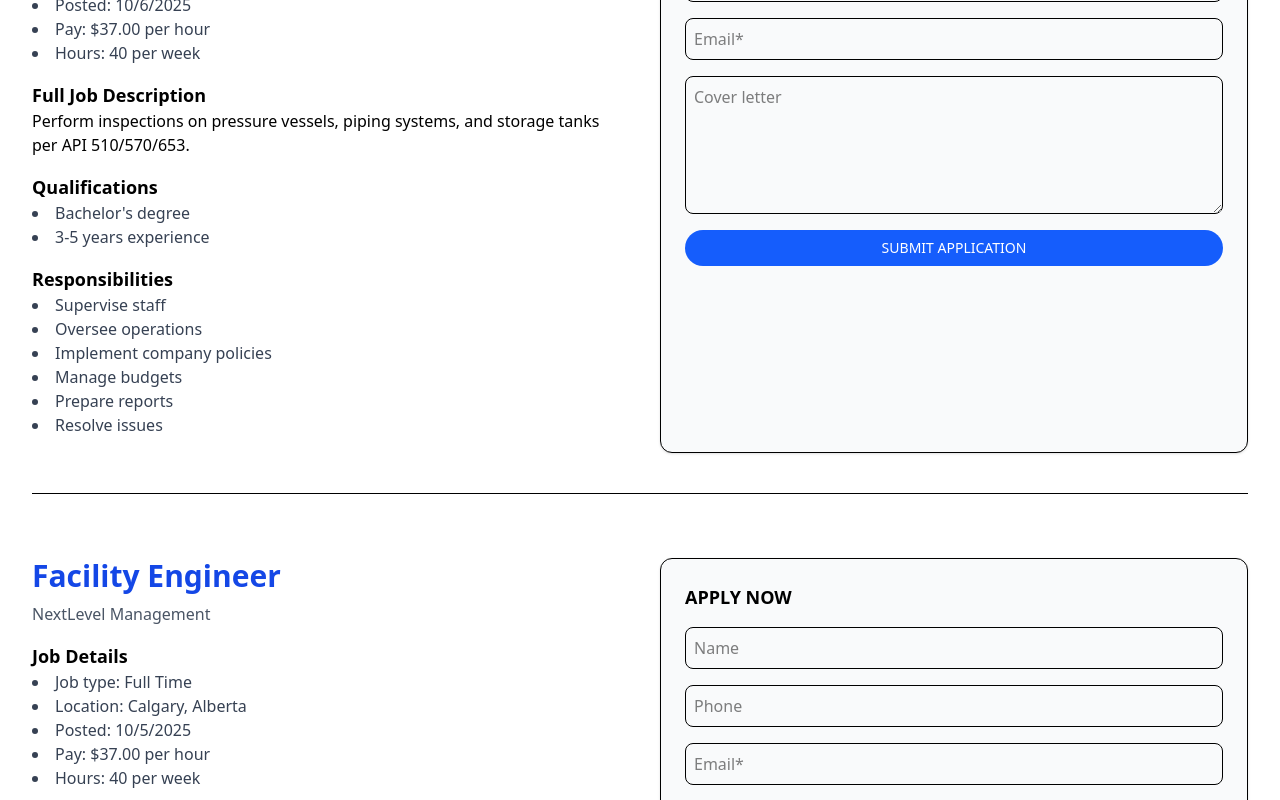
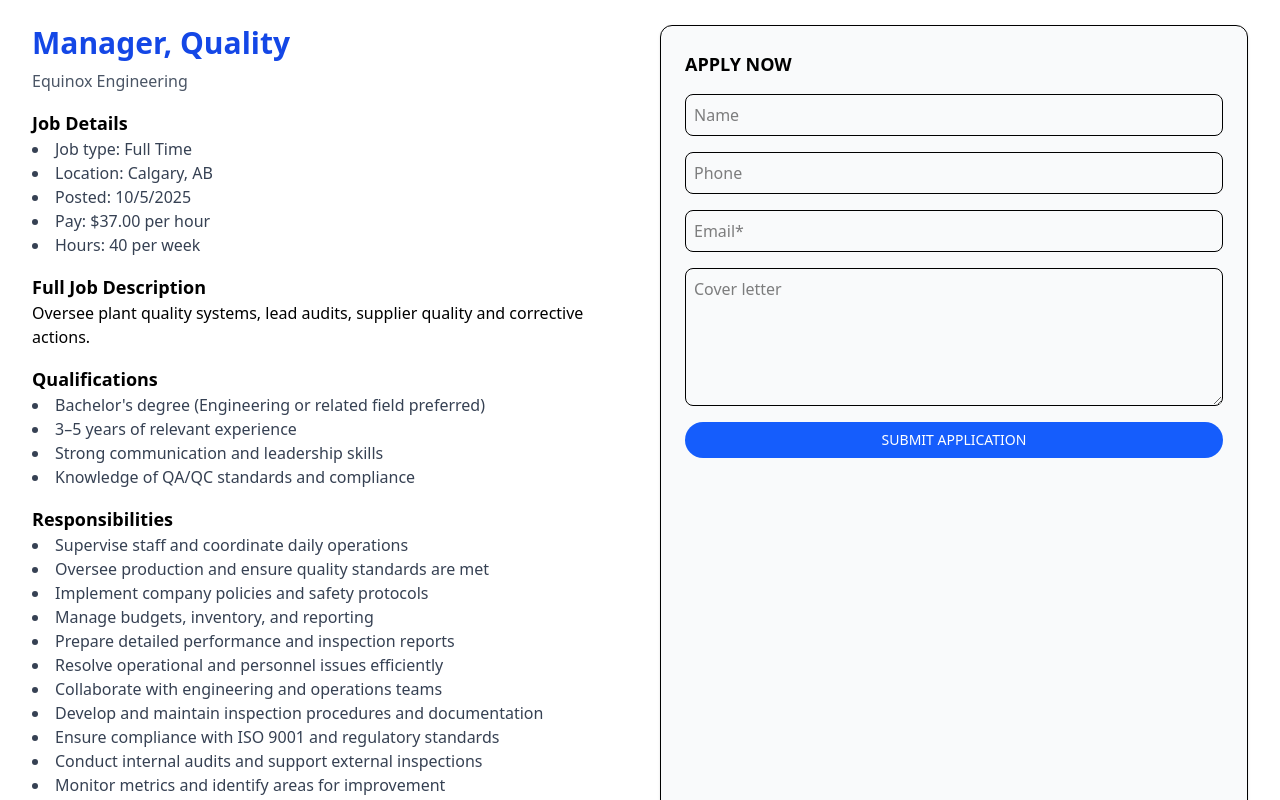
Before and after one commit to Shubham-juris/abnormalcareer, a React (Vite) app in the folder abnormal/: page /jobs in a window 1280 px wide. Shown: the part 1060-1860 px from the top of the page. Built offline with nearby package versions, Linux system fonts and the light colour scheme.

Commit message:
add post

```diff
--- a/abnormal/src/Home/AllJobsPage.jsx
+++ b/abnormal/src/Home/AllJobsPage.jsx
@@ -5,14 +5,15 @@
   const [jobs, setJobs] = useState([]);
 
   useEffect(() => {
-    const formattedJobs = jobsData.map(job => ({
+    const formattedJobs = jobsData.map((job) => ({
       ...job,
       posted: new Date(job.posted),
     }));
     setJobs(formattedJobs);
   }, []);
 
-  if (jobs.length === 0) return <p className="text-center mt-10">Loading...</p>;
+  if (jobs.length === 0)
+    return <p className="text-center mt-10">Loading...</p>;
 
   return (
     <section className="p-8 max-w-7xl mx-auto">
@@ -23,13 +24,15 @@
           <div key={job.id} className="grid md:grid-cols-2 gap-10 border-b pb-10">
             {/* LEFT SIDE - Job Information */}
             <div>
-              <h2 className="text-3xl font-bold text-blue-700 mb-2">{job.title}</h2>
-              <p className="text-gray-600 mb-4">NextLevel Management</p>
+              <h2 className="text-3xl font-bold text-blue-700 mb-2">
+                {job.title}
+              </h2>
+              <p className="text-gray-600 mb-4">{job.company}</p>
 
               <h3 className="font-semibold text-lg">Job Details</h3>
               <ul className="list-disc list-inside mb-4 text-gray-700">
                 <li>Job type: {job.type}</li>
-                <li>Location: Calgary, Alberta</li>
+                <li>Location: {job.location}</li>
                 <li>Posted: {job.posted.toLocaleDateString()}</li>
                 <li>Pay: $37.00 per hour</li>
                 <li>Hours: 40 per week</li>
@@ -40,18 +43,26 @@
 
               <h3 className="font-semibold text-lg">Qualifications</h3>
               <ul className="list-disc list-inside mb-4 text-gray-700">
-                <li>Bachelor's degree</li>
-                <li>3-5 years experience</li>
+                <li>Bachelor's degree (Engineering or related field preferred)</li>
+                <li>3–5 years of relevant experience</li>
+                <li>Strong communication and leadership skills</li>
+                <li>Knowledge of QA/QC standards and compliance</li>
               </ul>
 
               <h3 className="font-semibold text-lg">Responsibilities</h3>
               <ul className="list-disc list-inside mb-4 text-gray-700">
-                <li>Supervise staff</li>
-                <li>Oversee operations</li>
-                <li>Implement company policies</li>
-                <li>Manage budgets</li>
-                <li>Prepare reports</li>
-                <li>Resolve issues</li>
+                <li>Supervise staff and coordinate daily operations</li>
+                <li>Oversee production and ensure quality standards are met</li>
+                <li>Implement company policies and safety protocols</li>
+                <li>Manage budgets, inventory, and reporting</li>
+                <li>Prepare detailed performance and inspection reports</li>
+                <li>Resolve operational and personnel issues efficiently</li>
+                <li>Collaborate with engineering and operations teams</li>
+                <li>Develop and maintain inspection procedures and documentation</li>
+                <li>Ensure compliance with ISO 9001 and regulatory standards</li>
+                <li>Conduct internal audits and support external inspections</li>
+                <li>Monitor metrics and identify areas for improvement</li>
+                <li>Communicate effectively with senior management and clients</li>
               </ul>
             </div>
 
--- a/abnormal/src/data/Jobs.json
+++ b/abnormal/src/data/Jobs.json
@@ -1,4 +1,124 @@
 [
+  {
+    "id": "qc_manager_calgary_1001",
+    "title": "Quality Control Manager",
+    "type": "Full Time",
+    "posted": "2025-10-06T10:30:00Z",
+    "description": "Lead quality control operations in drilling tools manufacturing. Ensuring standards and inspections.",
+    "location": "Calgary, AB",
+    "company": "Western Drilling Tools Inc.",
+    "source": "indeed (inspired)"
+  },
+  {
+    "id": "quality_manager_equinox_1002",
+    "title": "Manager, Quality",
+    "type": "Full Time",
+    "posted": "2025-10-05T09:00:00Z",
+    "description": "Oversee plant quality systems, lead audits, supplier quality and corrective actions.",
+    "location": "Calgary, AB",
+    "company": "Equinox Engineering",
+    "source": "indeed (inspired)"
+  },
+  {
+    "id": "lead_quality_equinox_1003",
+    "title": "Lead, Quality",
+    "type": "Full Time",
+    "posted": "2025-10-04T12:15:00Z",
+    "description": "Lead QA/QC team for manufacturing projects; develop inspection plans and train inspectors.",
+    "location": "Calgary, AB",
+    "company": "Equinox Engineering",
+    "source": "indeed (inspired)"
+  },
+  {
+    "id": "qc_compliance_edmonton_1004",
+    "title": "QC & Compliance Manager",
+    "type": "Full Time",
+    "posted": "2025-10-06T14:20:00Z",
+    "description": "Manage quality compliance and regulatory reporting across Alberta operations.",
+    "location": "Edmonton, AB",
+    "company": "Debbie Mastel & Associates",
+    "source": "indeed (inspired)"
+  },
+  {
+    "id": "quality_manager_gatx_1005",
+    "title": "Quality Manager",
+    "type": "Full Time",
+    "posted": "2025-10-03T08:30:00Z",
+    "description": "Drive continuous improvement and quality programs for railcar manufacturing and maintenance.",
+    "location": "Red Deer, AB",
+    "company": "GATX",
+    "source": "indeed (inspired)"
+  },
+  {
+    "id": "senior_quality_atkins_1006",
+    "title": "Senior Quality Manager",
+    "type": "Full Time",
+    "posted": "2025-10-02T11:45:00Z",
+    "description": "Senior role overseeing quality assurance for large infrastructure projects; ISO 9001 experience required.",
+    "location": "Calgary, AB",
+    "company": "AtkinsRéalis",
+    "source": "indeed (inspired)"
+  },
+  {
+    "id": "quality_manager_ellisdon_1007",
+    "title": "Quality Manager",
+    "type": "Full Time",
+    "posted": "2025-10-05T16:00:00Z",
+    "description": "Construction quality management for commercial builds; manage punchlists, inspections and H&S alignment.",
+    "location": "Calgary, AB",
+    "company": "EllisDon Construction Services Inc.",
+    "source": "indeed (inspired)"
+  },
+  {
+    "id": "lead_qa_qc_cdncontrols_1008",
+    "title": "Lead, QA/QC",
+    "type": "Contract",
+    "posted": "2025-10-07T07:10:00Z",
+    "description": "QA/QC lead for controls and electrical manufacturing projects (contract/term).",
+    "location": "Calgary, AB",
+    "company": "CDN Controls ULC",
+    "source": "indeed (inspired)"
+  },
+  {
+    "id": "qc_supervisor_modine_1009",
+    "title": "Quality Control Supervisor",
+    "type": "Full Time",
+    "posted": "2025-10-01T13:00:00Z",
+    "description": "Supervise QC inspectors on production floor, enforce SOPs and testing protocols.",
+    "location": "Calgary, AB",
+    "company": "Modine Manufacturing",
+    "source": "indeed (inspired)"
+  },
+  {
+    "id": "qc_supervisor_perfectfit_1010",
+    "title": "Quality Control Supervisor (Rubber/Plastic)",
+    "type": "Full Time",
+    "posted": "2025-10-04T10:20:00Z",
+    "description": "Quality supervision in rubber/plastic products manufacturing; visual inspection and dimensional control.",
+    "location": "Calgary, AB",
+    "company": "Perfect Fit Car Cover",
+    "source": "indeed (inspired)"
+  },
+  {
+    "id": "qc_manager_zip_1011",
+    "title": "Quality Control Manager",
+    "type": "Full Time",
+    "posted": "2025-10-06T09:40:00Z",
+    "description": "General QC Manager role (multiple openings aggregated from job board listings).",
+    "location": "Calgary, AB",
+    "company": "Various (ZipRecruiter listings)",
+    "source": "ziprecruiter (referenced via search)"
+  },
+  {
+    "id": "qc_inspector_steelhaus_1012",
+    "title": "Quality Control Inspector",
+    "type": "Full Time",
+    "posted": "2025-10-07T15:30:00Z",
+    "description": "Inspect fabricated steel components; NDT/visual inspection; report non-conformances.",
+    "location": "Calgary, AB",
+    "company": "Steelhaus Technologies",
+    "source": "job board (inspired)"
+  },
   {
     "id": "qc_manager_calgary_1001",
     "title": "Quality Control Manager",
```
